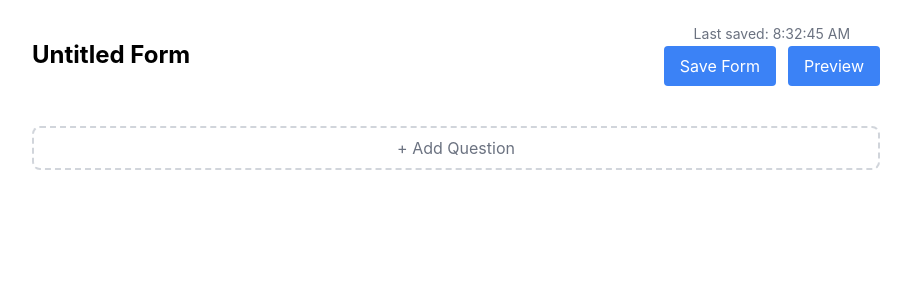
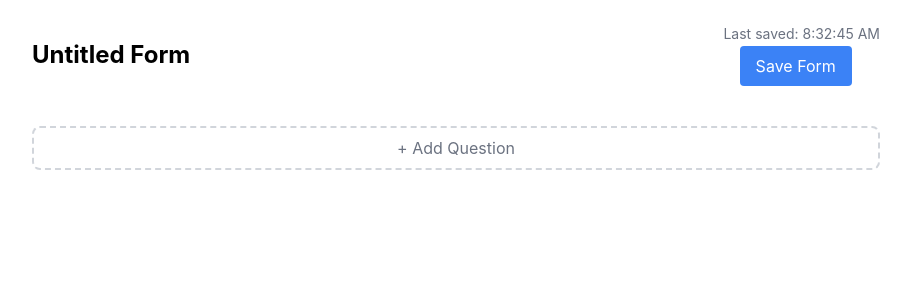
Before and after one commit to Srini749/firstwork, a React (Create React App) app: page / in a window 1280 px wide. Shown: the top 300 px of the page, without its empty margins (184-1095 px from the left). Built offline with nearby package versions, Linux system fonts and the light colour scheme.

Commit message:
added a chgeck for preview

```diff
--- a/src/components/FormBuilder.tsx
+++ b/src/components/FormBuilder.tsx
@@ -35,9 +35,11 @@ export const FormBuilder: React.FC = () => {
           <button onClick={saveForm} className='save-form bg-blue-500 text-white px-4 py-2 rounded'>
             Save Form
           </button>
-          <button onClick={previewForm} className='bg-blue-500 text-white px-4 py-2 rounded'>
-            Preview
-          </button>
+          {formConfig.questions.length > 0 && (
+            <button onClick={previewForm} className='bg-blue-500 text-white px-4 py-2 rounded'>
+              Preview
+            </button>
+          )}
         </div>
       </div>
 
```
